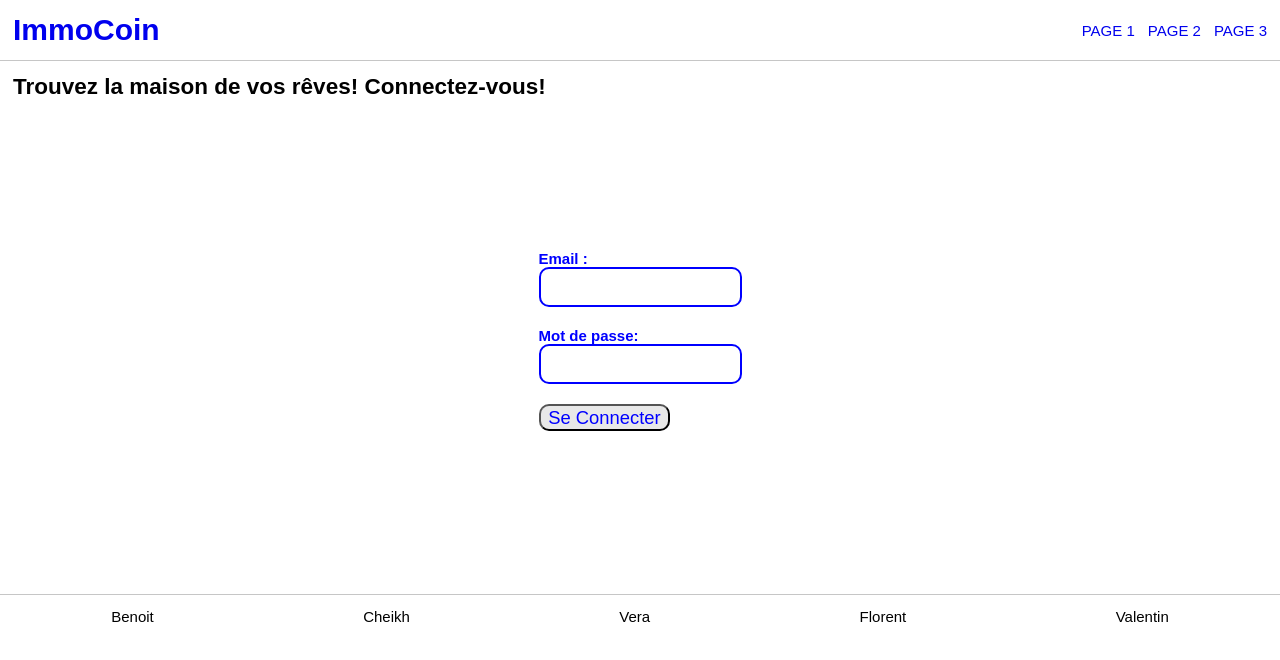
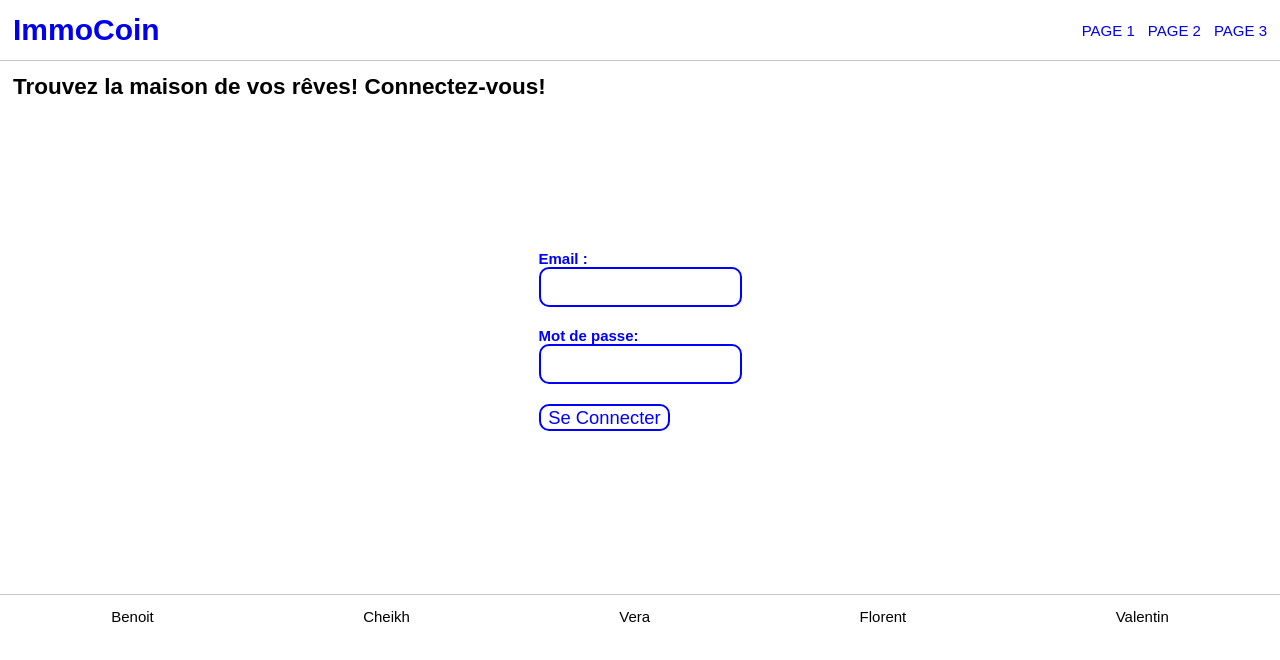
Before and after one commit to cheikh-kebe/front-react-immo, a React (Create React App) app: page /page1 in a window 1280 px wide. Shown: the top 660 px of the page. Built offline with nearby package versions, Linux system fonts and the light colour scheme.

Commit message:
connexion button

```diff
--- a/src/Components/devise/Sign_up/sign_up.scss
+++ b/src/Components/devise/Sign_up/sign_up.scss
@@ -29,6 +29,8 @@
     height: 15%;
     border-radius: 10px;
     font-size: 1.15rem;
+    background: none;
+    border: solid 2px;
   }
 
 }
```
